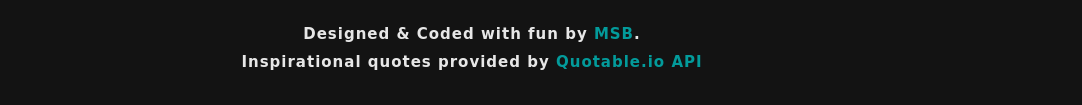
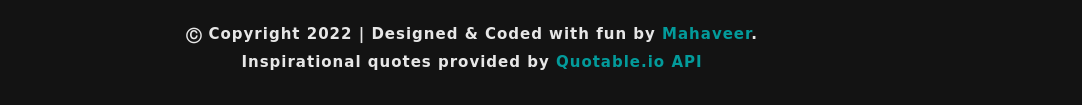
Before and after one commit to its-mavi-dev/random-inspirational-quote-api, a plain HTML site: page index.html in a window 1280 px wide. Shown: the part 684-789 px from the top of the page, without its empty margins (168-1250 px from the left). Drawn offline with Linux system fonts and the light colour scheme; no server answers; a web font is replaced by a local one.

Commit message:
few changes in footer

```diff
--- a/index.html
+++ b/index.html
@@ -54,7 +54,9 @@
         </svg> </h2>
     <div class="footer">
         <h4>
-            Designed & Coded with fun by <a href="https://itsmsb.com" target="_blank">MSB</a>.
+        Ⓒ Copyright 2022 | Designed & Coded with fun by
+        <a href="https://its-mavi-dev.netlify.app/" target="_blank">Mahaveer</a
+        >.
         </h4>
         <h4>
             Inspirational quotes provided by <a href="https://quotable.io/" target="_blank">Quotable.io API</a>
```
